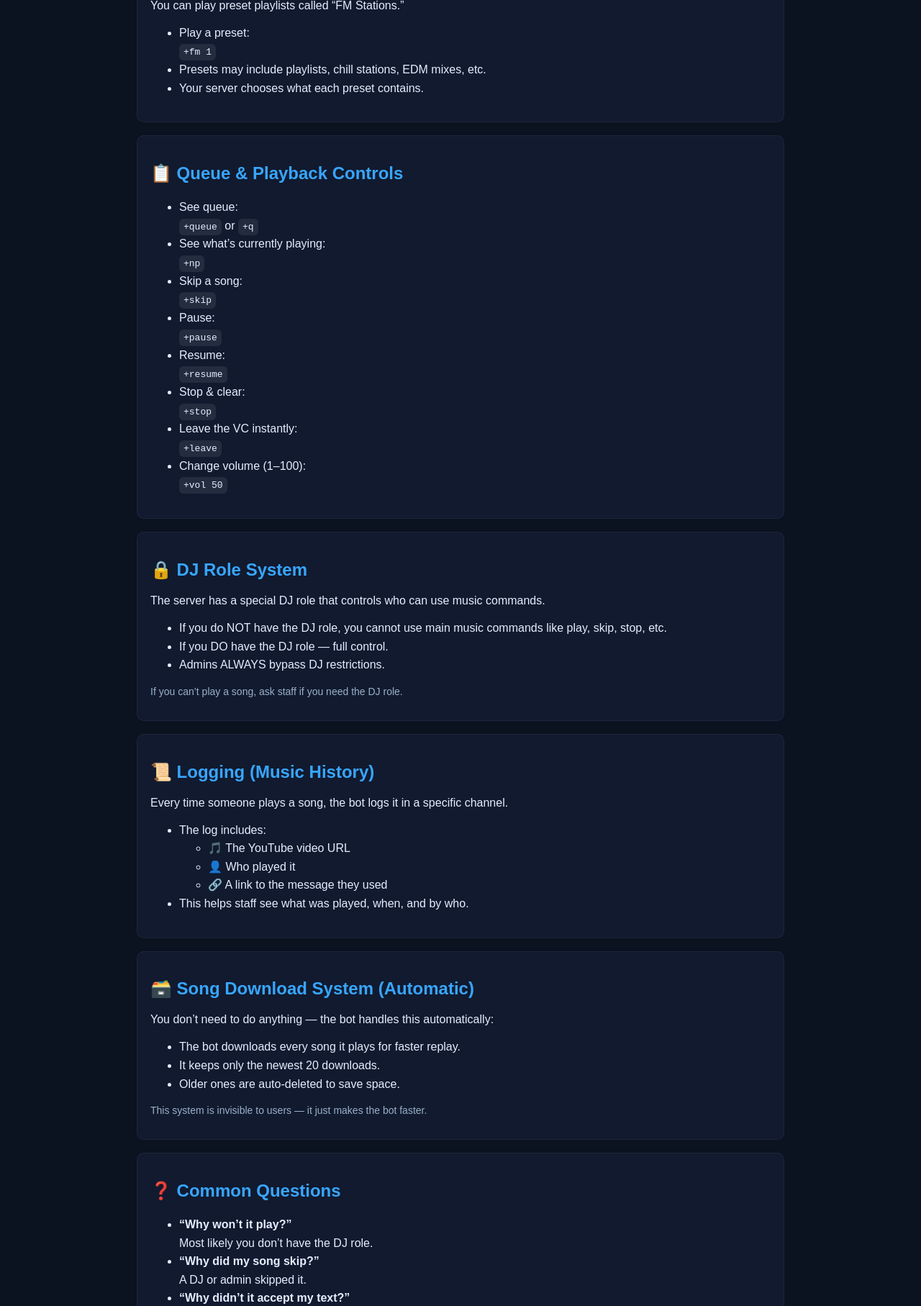
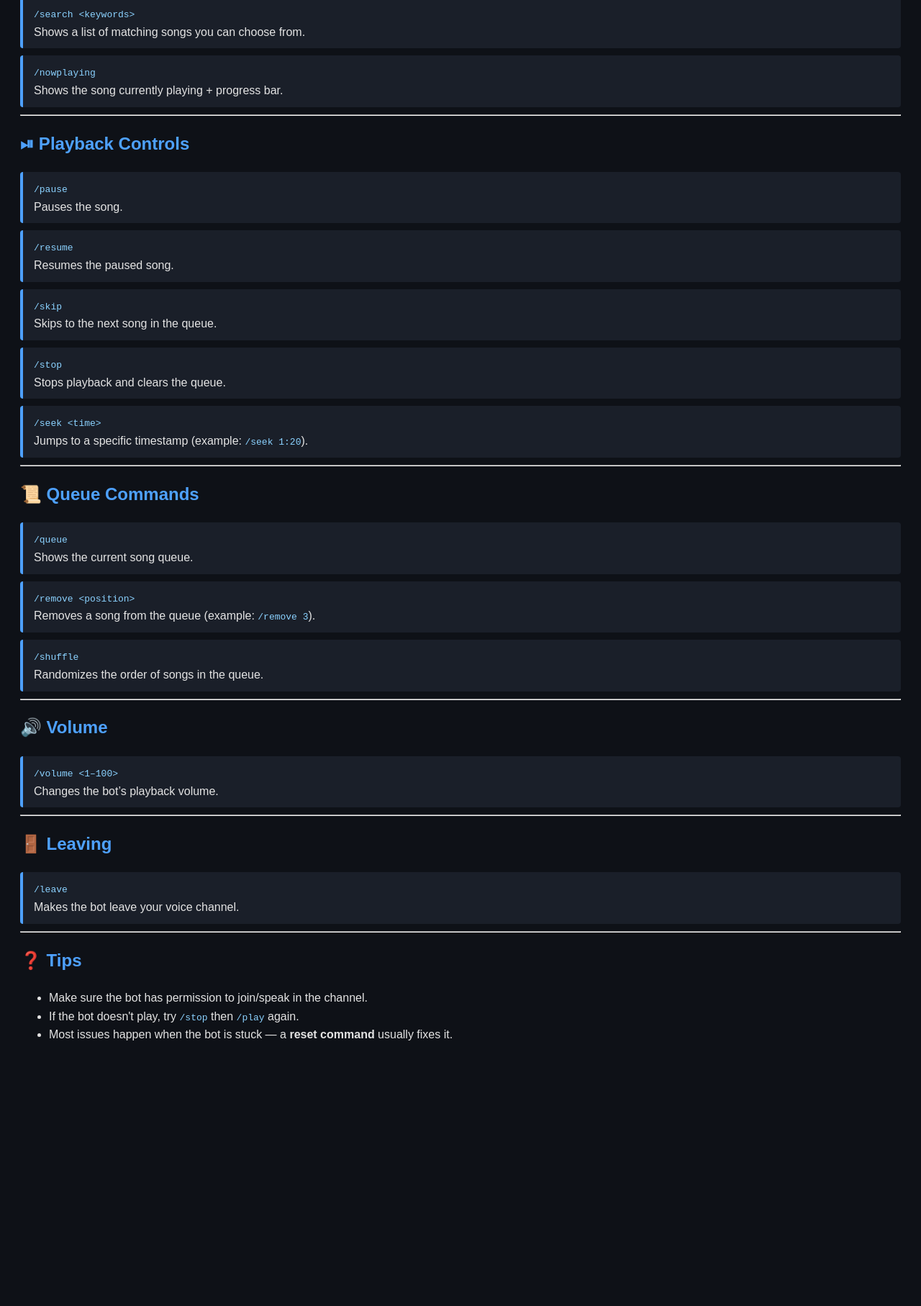
Before and after one commit to skyteam-handbook/skyteam-handbook.github.io, a plain HTML site: page index.html in a window 1280 px wide. Shown: the part 542-2357 px from the top of the page at 72% size. After the commit the page ends 2037 px from the top, so only its background shows below. Drawn offline with Linux system fonts and the light colour scheme.

Commit message:
Update index.html

```diff
--- a/index.html
+++ b/index.html
@@ -1,133 +1,142 @@
 <!DOCTYPE html>
 <html lang="en">
 <head>
-<meta charset="UTF-8">
-<title>SkyTeam HandBook</title>
+  <meta charset="UTF-8" />
+  <meta name="viewport" content="width=device-width, initial-scale=1.0" />
+  <title>Music Bot Command Handbook</title>
   <style>
     body {
       font-family: Arial, sans-serif;
-    background: #0b1220;
-    color: #e5eeff;
-    margin: 0;
-    padding: 0;
-  }
-  .container {
-    max-width: 900px;
-    margin: 30px auto;
+      background: #0e1117;
+      color: #e3e3e3;
       padding: 20px;
+      line-height: 1.6;
     }
     h1, h2 {
-    color: #38a6ff;
+      color: #4ea1ff;
     }
-  .card {
-    background: #111a2f;
-    padding: 18px;
-    border-radius: 10px;
-    margin-bottom: 18px;
-    border: 1px solid rgba(255,255,255,0.05);
+    .cmd {
+      background: #1a1f29;
+      padding: 10px 15px;
+      border-left: 4px solid #4ea1ff;
+      margin-bottom: 10px;
+      border-radius: 4px;
     }
     code {
-    background: rgba(255,255,255,0.08);
-    padding: 4px 6px;
-    border-radius: 6px;
-  }
-  ul {
-    line-height: 1.6;
-  }
-  .note {
-    font-size: 14px;
-    color: #9ab1c9;
+      color: #8bd2ff;
     }
   </style>
 </head>
+<body>
 
-<body>
-<div class="container">
+<h1>🎵 Music Bot – User Handbook</h1>
+<p>This guide explains how to use the music bot to play, control, and manage songs in your voice channel.</p>
 
-<h1>SkyTeam Music Bot — User Handbook</h1>
-<p class="note">A simple, easy guide on how to use the music bot — commands, DJ role, queue, FM presets, and more.</p>
+<hr>
 
-<div class="card">
-<h2>📌 How to Play Music</h2>
-<ul>
-  <li>To play a song, use:<br><code>+play &lt;song name or YouTube URL&gt;</code></li>
-  <li>You can also use the shortcut:<br><code>+p &lt;song&gt;</code></li>
-  <li>If you type a name (example: <code>+p feel good</code>), the bot automatically searches YouTube and plays the first result.</li>
-  <li>If music is already playing, the song gets added to the queue.</li>
-</ul>
+<h2>📌 Getting Started</h2>
+<div class="cmd">
+  <strong>Join a Voice Channel</strong><br>
+  Before using any music command, make sure you are **in a voice channel**.
+  The bot will join the same channel when you play a song.
 </div>
 
-<div class="card">
-<h2>🎶 FM Presets</h2>
-<p>You can play preset playlists called “FM Stations.”</p>
-<ul>
-  <li>Play a preset:<br><code>+fm 1</code></li>
-  <li>Presets may include playlists, chill stations, EDM mixes, etc.</li>
-  <li>Your server chooses what each preset contains.</li>
-</ul>
+<hr>
+
+<h2>▶️ Playing Music</h2>
+
+<div class="cmd">
+  <code>/play &lt;song name or YouTube link&gt;</code><br>
+  Plays a song in your voice channel.<br>
+  • You can paste a URL (YouTube, Spotify link if supported).<br>
+  • Or type a song name and the bot will search for it.
 </div>
 
-<div class="card">
-<h2>📋 Queue & Playback Controls</h2>
-<ul>
-  <li>See queue:<br><code>+queue</code> or <code>+q</code></li>
-  <li>See what’s currently playing:<br><code>+np</code></li>
-  <li>Skip a song:<br><code>+skip</code></li>
-  <li>Pause:<br><code>+pause</code></li>
-  <li>Resume:<br><code>+resume</code></li>
-  <li>Stop & clear:<br><code>+stop</code></li>
-  <li>Leave the VC instantly:<br><code>+leave</code></li>
-  <li>Change volume (1–100):<br><code>+vol 50</code></li>
-</ul>
+<div class="cmd">
+  <code>/search &lt;keywords&gt;</code><br>
+  Shows a list of matching songs you can choose from.
 </div>
 
-<div class="card">
-<h2>🔒 DJ Role System</h2>
-<p>The server has a special DJ role that controls who can use music commands.</p>
-<ul>
-  <li>If you do NOT have the DJ role, you cannot use main music commands like play, skip, stop, etc.</li>
-  <li>If you DO have the DJ role — full control.</li>
-  <li>Admins ALWAYS bypass DJ restrictions.</li>
-</ul>
-<p class="note">If you can’t play a song, ask staff if you need the DJ role.</p>
+<div class="cmd">
+  <code>/nowplaying</code><br>
+  Shows the song currently playing + progress bar.
 </div>
 
-<div class="card">
-<h2>📜 Logging (Music History)</h2>
-<p>Every time someone plays a song, the bot logs it in a specific channel.</p>
-<ul>
-  <li>The log includes:
-    <ul>
-      <li>🎵 The YouTube video URL</li>
-      <li>👤 Who played it</li>
-      <li>🔗 A link to the message they used</li>
-    </ul>
-  </li>
-  <li>This helps staff see what was played, when, and by who.</li>
-</ul>
+<hr>
+
+<h2>⏯ Playback Controls</h2>
+
+<div class="cmd">
+  <code>/pause</code><br>
+  Pauses the song.
 </div>
 
-<div class="card">
-<h2>🗃️ Song Download System (Automatic)</h2>
-<p>You don’t need to do anything — the bot handles this automatically:</p>
-<ul>
-  <li>The bot downloads every song it plays for faster replay.</li>
-  <li>It keeps only the newest 20 downloads.</li>
-  <li>Older ones are auto-deleted to save space.</li>
-</ul>
-<p class="note">This system is invisible to users — it just makes the bot faster.</p>
+<div class="cmd">
+  <code>/resume</code><br>
+  Resumes the paused song.
 </div>
 
-<div class="card">
-<h2>❓ Common Questions</h2>
-<ul>
-  <li><strong>“Why won’t it play?”</strong><br>Most likely you don’t have the DJ role.</li>
-  <li><strong>“Why did my song skip?”</strong><br>A DJ or admin skipped it.</li>
-  <li><strong>“Why didn’t it accept my text?”</strong><br>You must type an actual song name, not random text.</li>
-  <li><strong>“Can I add FM presets?”</strong><br>Only staff managing the bot can.</li>
-</ul>
+<div class="cmd">
+  <code>/skip</code><br>
+  Skips to the next song in the queue.
 </div>
 
+<div class="cmd">
+  <code>/stop</code><br>
+  Stops playback and clears the queue.
 </div>
+
+<div class="cmd">
+  <code>/seek &lt;time&gt;</code><br>
+  Jumps to a specific timestamp (example: <code>/seek 1:20</code>).
+</div>
+
+<hr>
+
+<h2>📜 Queue Commands</h2>
+
+<div class="cmd">
+  <code>/queue</code><br>
+  Shows the current song queue.
+</div>
+
+<div class="cmd">
+  <code>/remove &lt;position&gt;</code><br>
+  Removes a song from the queue (example: <code>/remove 3</code>).
+</div>
+
+<div class="cmd">
+  <code>/shuffle</code><br>
+  Randomizes the order of songs in the queue.
+</div>
+
+<hr>
+
+<h2>🔊 Volume</h2>
+
+<div class="cmd">
+  <code>/volume &lt;1–100&gt;</code><br>
+  Changes the bot’s playback volume.
+</div>
+
+<hr>
+
+<h2>🚪 Leaving</h2>
+
+<div class="cmd">
+  <code>/leave</code><br>
+  Makes the bot leave your voice channel.
+</div>
+
+<hr>
+
+<h2>❓ Tips</h2>
+
+<ul>
+  <li>Make sure the bot has permission to join/speak in the channel.</li>
+  <li>If the bot doesn't play, try <code>/stop</code> then <code>/play</code> again.</li>
+  <li>Most issues happen when the bot is stuck — a <strong>reset command</strong> usually fixes it.</li>
+</ul>
+
 </body>
 </html>
```
Lines whose indentation alone changed are shown as unchanged.
